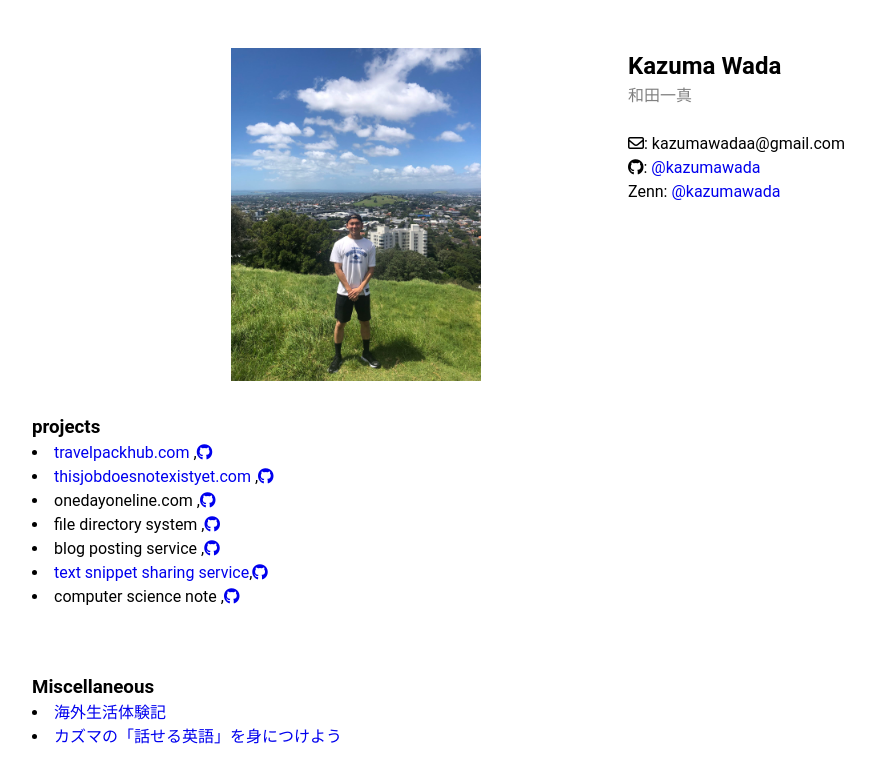
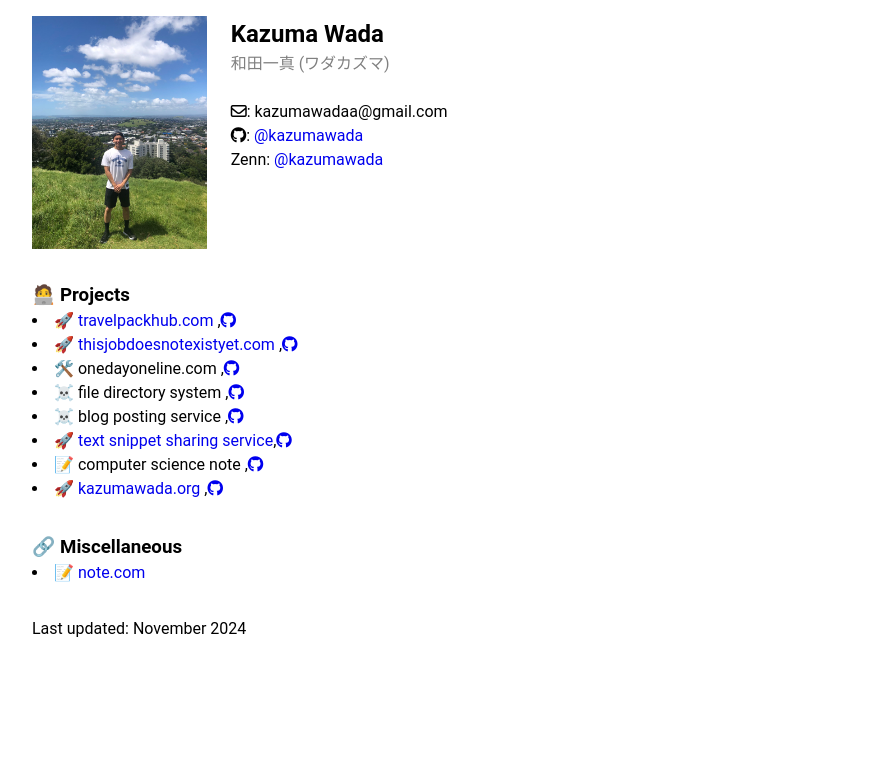
Before and after one commit to KazumaWada/KazumaWada.github.io, a Vue app: page / in a window 1280 px wide. Shown: the top 782 px of the page, without its empty margins (24-899 px from the left). Built offline with nearby package versions, Linux system fonts and the light colour scheme.

Commit message:
prototype03

```diff
--- a/src/App.vue
+++ b/src/App.vue
@@ -2,33 +2,24 @@
 import { RouterLink, RouterView } from 'vue-router'
 import Products from './components/Products.vue'
 import AboutMe from './components/AboutMe.vue'
-
+import Miscellaneous from './components/Miscellaneous.vue'
+import Footer from './components/Footer.vue'
 </script>
 
 <template>
-<!-- <RouterLink to="/">Home</RouterLink>
-<RouterLink to="/about">About</RouterLink> -->
+
+<!-- <div class="text-center">
+<h1>kazumawada.org</h1>
+<br>
+<RouterLink to="/">Home</RouterLink> /
+<RouterLink to="/about">About</RouterLink>
+</div> -->
+
 
 <AboutMe />
-  <!-- https://vuetifyjs.com/en/components/grids/#usage -->
-
-
-
-  <!-- <v-container class="text-center" :style="{ color: '#4172B5' }"> -->
-  <v-container>
-     <h3>projects</h3>
-     <Products/>
-  </v-container>
-
-
-
-
-
-<v-container>
-  <h3>Miscellaneous</h3>
-  <li><a href="https://note.com/imnotkatsuma" target="_blank">海外生活体験記</a></li>
-  <li><a href="https://kazfluent.com" target="_blank">カズマの「話せる英語」を身につけよう</a></li>
-</v-container>
+<Products/>
+<Miscellaneous/>
+<Footer/>
 
 
 
@@ -47,65 +38,5 @@ import AboutMe from './components/AboutMe.vue'
   border-radius: 10%;
   overflow: hidden; /* 画像が丸枠からはみ出ないようにします */
 }
-/* header {
-  line-height: 1.5;
-  max-height: 100vh;
-} */
 
-/* .logo {
-  display: block;
-  margin: 0 auto 2rem;
-}
-
-nav {
-  width: 100%;
-  font-size: 12px;
-  text-align: center;
-  margin-top: 2rem;
-}
-
-nav a.router-link-exact-active {
-  color: var(--color-text);
-}
-
-nav a.router-link-exact-active:hover {
-  background-color: transparent;
-}
-
-nav a {
-  display: inline-block;
-  padding: 0 1rem;
-  border-left: 1px solid var(--color-border);
-}
-
-nav a:first-of-type {
-  border: 0;
-}
-
-@media (min-width: 1024px) {
-  header {
-    display: flex;
-    place-items: center;
-    padding-right: calc(var(--section-gap) / 2);
-  }
-
-  .logo {
-    margin: 0 2rem 0 0;
-  }
-
-  header .wrapper {
-    display: flex;
-    place-items: flex-start;
-    flex-wrap: wrap;
-  }
-
-  nav {
-    text-align: left;
-    margin-left: -1rem;
-    font-size: 1rem;
-
-    padding: 1rem 0;
-    margin-top: 1rem;
-  }
-} */
 </style>
--- a/src/components/AboutMe.vue
+++ b/src/components/AboutMe.vue
@@ -1,13 +1,13 @@
 <template>
-<v-container class="text-center" :style="{ color: '#4172B5' }">
-</v-container>
-
-
-
+<!-- <v-container class="text-center" :style="{ color: '#4172B5' }">
+</v-container> -->
   <v-container>
-    <v-row justify="center">
-
-      <v-col cols="4" md="4">
+    <!-- <v-row justify="center"> -->
+      <v-row>
+        <!-- col:スマホ
+        md: 中画面 -->
+      <!-- <v-col cols="4" md="2" style="background-color: skyblue;"> -->
+      <v-col cols="4" md="2">
         <v-img
           src="/images/me.jpg"
           class="rounded-image"
@@ -17,11 +17,12 @@
         <h4 :style="{ color: 'gray' }">(和田一真)</h4> -->
       </v-col>
 
-      <v-col cols="8" md="4">
+      <!-- <v-col cols="8" md="8" style="background-color: gray;"> -->
+      <v-col cols="8" md="8">
         <ul class="no-bullets">
           <!-- <h1 :style="{ color: '#4172B5' }">Kazuma Wada</h1> -->
           <h2>Kazuma Wada</h2>
-          <p :style="{ color: 'gray' }">和田一真</p>
+          <p :style="{ color: 'gray' }">和田一真 (ワダカズマ)</p>
           <br>
           <p><i class="fa-sharp fa-regular fa-envelope"></i>: kazumawadaa@gmail.com</p>
           <p><i class="fa-brands fa-github"></i>: <a href="https://github.com/KazumaWada" target="_blank">@kazumawada</a></p>
@@ -31,6 +32,7 @@
       </v-col>
 
     </v-row>
+    <!-- </v-row> -->
   </v-container>
 </template>
 <style>
--- /dev/null
+++ b/src/components/Footer.vue
@@ -0,0 +1,5 @@
+<template>
+ <v-container>
+    <p>Last updated: November 2024</p>
+</v-container>
+</template>
--- /dev/null
+++ b/src/components/Miscellaneous.vue
@@ -0,0 +1,6 @@
+<template>
+<v-container>
+  <h3>🔗 Miscellaneous</h3>
+  <li>📝 <a href="https://note.com/imnotkatsuma" target="_blank">note.com</a></li>
+</v-container>
+</template>
--- a/src/components/Products.vue
+++ b/src/components/Products.vue
@@ -1,28 +1,19 @@
 
 <template>
-<!-- <v-col cols="12"> -->
+   <v-container>
+     <h3>🧑‍💻 Projects</h3>
+  <div>
+  <li>🚀 <a href="https://travelpackhub.com" target="_blank">travelpackhub.com</a> ,<a href="https://github.com/KazumaWada/travelpackhub" target="_blank"><i class="fa-brands fa-github"></i></a></li>
+  <li>🚀 <a href="https://thisjobdoesnotexistyet.com" target="_blank">thisjobdoesnotexistyet.com</a> ,<a href="https://github.com/KazumaWada/thisjobdoesnotexistyet" target="_blank"><i class="fa-brands fa-github"></i></a></li>
+  <li>🛠️ onedayoneline.com ,<a href="https://github.com/KazumaWada/onedayoneline" target="_blank"><i class="fa-brands fa-github"></i></a></li>
+  <li>☠️ file directory system ,<a href="https://github.com/KazumaWada/filedirectorysystem" target="_blank"><i class="fa-brands fa-github"></i></a></li>
+  <li>☠️ blog posting service ,<a href="https://github.com/KazumaWada/myapp" target="_blank"><i class="fa-brands fa-github"></i></a></li>
+  <li>🚀 <a href="https://text-snippet-sharing.vercel.app/" target="_blank">text snippet sharing service</a>,<a href="https://github.com/KazumaWada/text_snippet_sharing" target="_blank"><i class="fa-brands fa-github"></i></a></li>
+  <li>📝 computer science note ,<a href="https://github.com/KazumaWada/computer-science-note/tree/main/recursion" target="_blank"><i class="fa-brands fa-github"></i></a></li>
+  <li>🚀 <a href="https://kazumawada.org" target="_blank">kazumawada.org</a> ,<a href="https://github.com/KazumaWada/kazumawada.github.io" target="_blank"><i class="fa-brands fa-github"></i></a></li>
+</div>
+</v-container>
 
-  <div>
-  <li><a href="https://travelpackhub.com" target="_blank">travelpackhub.com</a> ,<a href="https://github.com/KazumaWada/travelpackhub" target="_blank"><i class="fa-brands fa-github"></i></a></li>
-  <li><a href="https://thisjobdoesnotexistyet.com" target="_blank">thisjobdoesnotexistyet.com</a> ,<a href="https://github.com/KazumaWada/thisjobdoesnotexistyet" target="_blank"><i class="fa-brands fa-github"></i></a></li>
-  <li>onedayoneline.com ,<a href="https://github.com/KazumaWada/onedayoneline" target="_blank"><i class="fa-brands fa-github"></i></a></li>
-  <li>file directory system ,<a href="https://github.com/KazumaWada/filedirectorysystem" target="_blank"><i class="fa-brands fa-github"></i></a></li>
-  <li>blog posting service ,<a href="https://github.com/KazumaWada/myapp" target="_blank"><i class="fa-brands fa-github"></i></a></li>
-  <li><a href="https://text-snippet-sharing.vercel.app/" target="_blank">text snippet sharing service</a>,<a href="https://github.com/KazumaWada/text_snippet_sharing" target="_blank"><i class="fa-brands fa-github"></i></a></li>
-  <li>computer science note ,<a href="https://github.com/KazumaWada/computer-science-note/tree/main/recursion" target="_blank"><i class="fa-brands fa-github"></i></a></li>
-
-
-</div>
-<!-- </v-col> -->
-
-
-
-
-
-
-<v-container class="text-center" :style="{ color: '#4172B5' }">
-
-</v-container>
 </template>
 <style>
 a{
```
Also changed, not shown: 1 other file (tests, documents, lock files or other folders).
